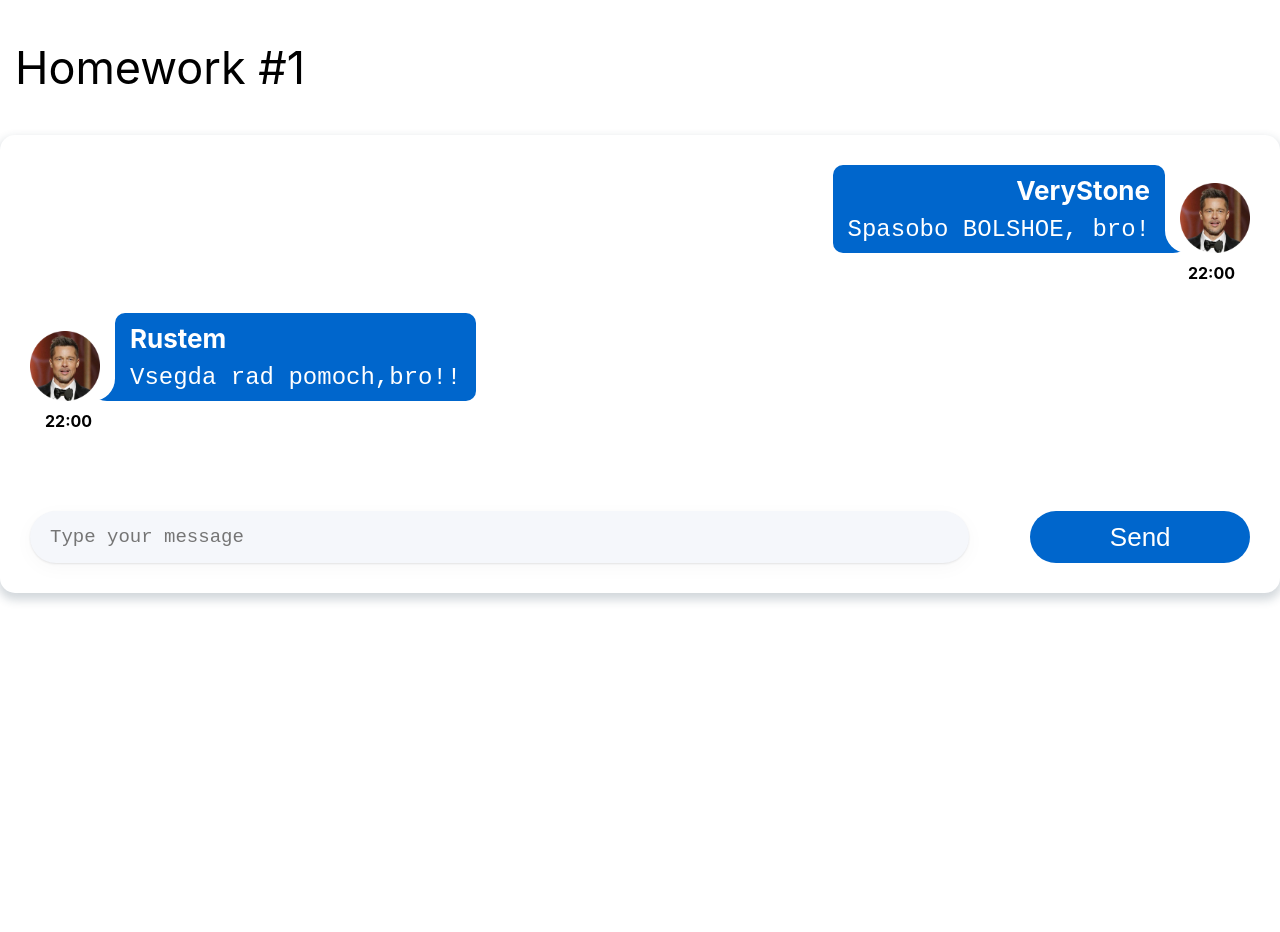
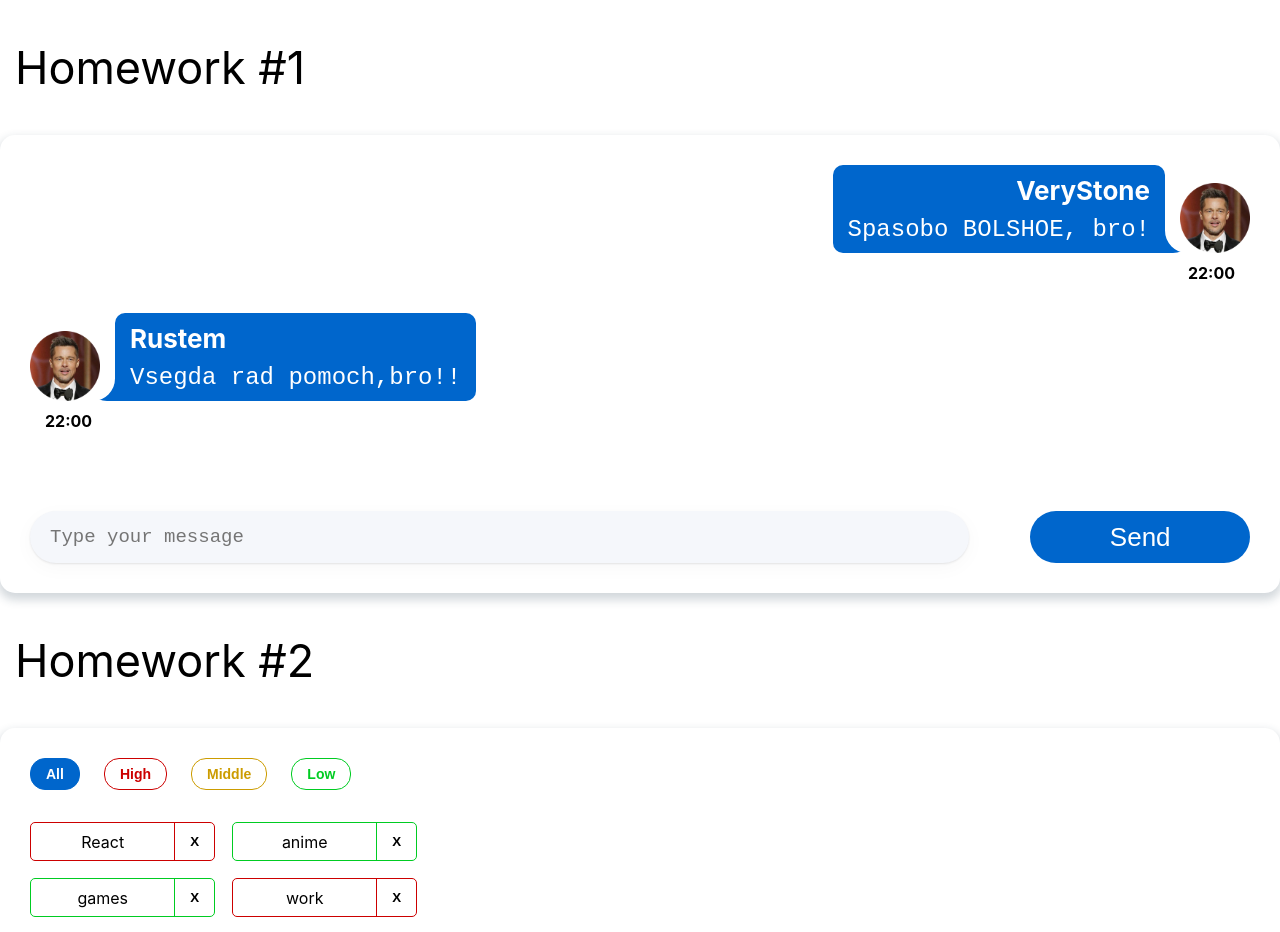
Before and after one commit to VeryStone69/frontEnd_mastery_hub, a React (Create React App) app: page / in a window 1280 px wide. Shown: the top 932 px of the page. Before the commit the page ends 800 px from the top, so only its background shows below. Built offline with nearby package versions, Linux system fonts and the light colour scheme.

Commit message:
homework 2

```diff
--- a/package.json
+++ b/package.json
@@ -16,7 +16,7 @@
     "@types/react-dom": "18.0.6",
     "@types/uuid": "8.3.4",
     "axios": "0.27.2",
-    "gh-pages": "4.0.0",
+    "gh-pages": "^5.0.0",
     "react": "18.2.0",
     "react-dom": "18.2.0",
     "react-redux": "8.0.4",
@@ -32,6 +32,8 @@
     "build": "react-scripts build",
     "test": "react-scripts test",
     "eject": "react-scripts eject",
+    "predeploy": "npm run build",
+    "deploy": "gh-pages -d build",
     "predeploy": "npm run build",
     "deploy": "gh-pages -d build"
   },
--- a/src/s1-main/App.tsx
+++ b/src/s1-main/App.tsx
@@ -1,13 +1,14 @@
 import React from 'react'
 import s from './App.module.css'
 import HW1 from '../s2-homeworks/hw01/HW1'
+import HW2 from '../s2-homeworks/hw02/HW2';
 
 function App() {
     return (
         <div className={s.App}>
             <HW1/>
             {/*раскомментировать по ходу выполнения*/}
-            {/*<HW2/>*/}
+            <HW2/>
             {/*<HW3/>*/}
             {/*<HW4/>*/}
 
--- a/src/s2-homeworks/hw02/HW2.tsx
+++ b/src/s2-homeworks/hw02/HW2.tsx
@@ -3,30 +3,30 @@
 import s2 from '../../s1-main/App.module.css'
 
 /*
-* 1 - описать типы AffairPriorityType, AffairType
-* 2 - указать нужный тип для defaultAffairs
-* 3 - дописать типы и логику функции filterAffairs и проверить её тестами
-* 4 - выполнить пункт 3 для функции deleteAffair
-* 5 - указать нужный тип в useState с affairs
-* 6 - дописать тип и логику функции deleteAffairCallback
-* 7 - в файле Affairs.tsx дописать типизацию пропсов
-* 8 - в файле Affairs.tsx дописать логику функций setAll, setHigh, setMiddle, setLow
+* 1 - описать типы AffairPriorityType, AffairType                           !!!OK!!!
+* 2 - указать нужный тип для defaultAffairs                                 !!!OK!!!
+* 3 - дописать типы и логику функции filterAffairs и проверить её тестами   !!! OK!!!
+* 4 - выполнить пункт 3 для функции deleteAffair                            !!!OK!!!
+* 5 - указать нужный тип в useState с affairs                               !!!OK!!!
+* 6 - дописать тип и логику функции deleteAffairCallback                    !!!OK!!!
+* 7 - в файле Affairs.tsx дописать типизацию пропсов                        !!!OK!!!
+* 8 - в файле Affairs.tsx дописать логику функций setAll, setHigh, setMiddle, setLow    !!!OK!!!
 * 9 - в файле Affair.tsx дописать типизацию пропсов
-* 10 - в файле Affair.tsx дописать функции deleteCallback и использовать
-* 11 - в файле Affair.tsx отобразить приходящие данные
+* 10 - в файле Affair.tsx дописать функции deleteCallback и использовать    !!!OK!!!
+* 11 - в файле Affair.tsx отобразить приходящие данные                      !!!OK!!!
 * */
 
 // types
-export type AffairPriorityType = any // need to fix any
+export type AffairPriorityType = 'high'| 'middle' | 'low'
 export type AffairType = {
-    _id: any // need to fix any
-    name: any // need to fix any
+    _id: number
+    name: string
     priority: AffairPriorityType
 }
+
 export type FilterType = 'all' | AffairPriorityType
-
 // constants
-const defaultAffairs: any = [ // need to fix any
+const defaultAffairs: AffairType[] = [ // need to fix any
     {_id: 1, name: 'React', priority: 'high'}, // студенты могут изменить содержимое name и количество элементов в массиве, ...priority не менять!
     {_id: 2, name: 'anime', priority: 'low'},
     {_id: 3, name: 'games', priority: 'low'},
@@ -35,23 +35,21 @@
 ]
 
 // pure helper functions
-export const filterAffairs = (affairs: any, filter: any): any => { // need to fix any
-
-
-    return affairs // need to fix
+export const filterAffairs = (affairs: AffairType[], filter: FilterType):AffairType[] => {
+    if (filter === "all") return affairs
+    return affairs.filter(el => el.priority === filter)
 }
-export const deleteAffair = (affairs: any, _id: any): any => { // need to fix any
-
-    return affairs // need to fix
+export const deleteAffair = (affairs: AffairType[], _id: number):AffairType[] => { // need to fix any
+    return affairs.filter(el => el._id !== _id)
 }
 
 function HW2() {
-    const [affairs, setAffairs] = useState<any>(defaultAffairs) // need to fix any
+    const [affairs, setAffairs] = useState<AffairType[]>(defaultAffairs) // need to fix any
     const [filter, setFilter] = useState<FilterType>('all')
 
     const filteredAffairs = filterAffairs(affairs, filter)
-    const deleteAffairCallback = (_id: any) => { // need to fix any
-        // need to fix
+    const deleteAffairCallback = (_id: number) => {
+        setAffairs(deleteAffair(affairs, _id))
     }
 
     return (
--- a/src/s2-homeworks/hw02/affairs/Affairs.tsx
+++ b/src/s2-homeworks/hw02/affairs/Affairs.tsx
@@ -4,26 +4,26 @@
 import s from './Affairs.module.css'
 
 type AffairsPropsType = {
-    data: any // need to fix any
-    setFilter: any
-    deleteAffairCallback: any
+    data: AffairType[] // need to fix any
+    setFilter: (filter:FilterType)=>void
+    deleteAffairCallback: (_id: number)=>void
     filter: FilterType
 }
 
 function Affairs(props: AffairsPropsType) {
     const setAll = () => {
-        // need to fix
+        props.setFilter("all")
     }
     const setHigh = () => {
-        // need to fix
+        props.setFilter("high")
     }
     const setMiddle = () => {
-        // need to fix
+        props.setFilter("middle")
     }
     const setLow = () => {
-        // need to fix
+        props.setFilter("low")
     }
-
+//стили для button
     const cnAll = s.button + ' ' + s.all + (props.filter === 'all' ? ' ' + s.active : '')
     const cnHigh = s.button + ' ' + s.high + (props.filter === 'high' ? ' ' + s.active : '')
     const cnMiddle = s.button + ' ' + s.middle + (props.filter === 'middle' ? ' ' + s.active : '')
@@ -36,13 +36,13 @@
             deleteAffairCallback={props.deleteAffairCallback}
         />
     ))
-
+// BUTTON ДЛЯ СОРТИРОВКИ ALL HIGH MIDDLE LOW
     return (
         <div>
             <div className={s.buttonContainer}>
                 <button
                     id={'hw2-button-all'}
-                    onClick={setAll}
+                    onClick={()=>setAll()}
                     className={cnAll}
                 >
                     All
--- a/src/s2-homeworks/hw02/affairs/affair/Affair.tsx
+++ b/src/s2-homeworks/hw02/affairs/affair/Affair.tsx
@@ -6,12 +6,12 @@
 type AffairPropsType = {
     // key не нужно типизировать
     affair: AffairType
-    deleteAffairCallback: any // need to fix any
+    deleteAffairCallback: (_id: number)=>void
 }
 
 function Affair(props: AffairPropsType) {
     const deleteCallback = () => {
-        // need to fix
+        props.deleteAffairCallback(props.affair._id)
     }
 
     const nameClass = s.name + ' ' + s2[props.affair.priority]
@@ -25,7 +25,7 @@
         >
             <div id={'hw2-name-' + props.affair._id} className={nameClass}>
                 {/*создаёт студент*/}
-
+                {props.affair.name}
                 {/**/}
             </div>
             <div id={'hw2-priority-' + props.affair._id} hidden>
@@ -35,7 +35,7 @@
             <button
                 id={'hw2-button-delete-' + props.affair._id}
                 className={buttonClass}
-                // need to fix
+                onClick={deleteCallback}
 
             >
                 {/*текст кнопки могут изменить студенты*/}
```
Also changed, not shown: 2 other files (tests, documents, lock files or other folders).
